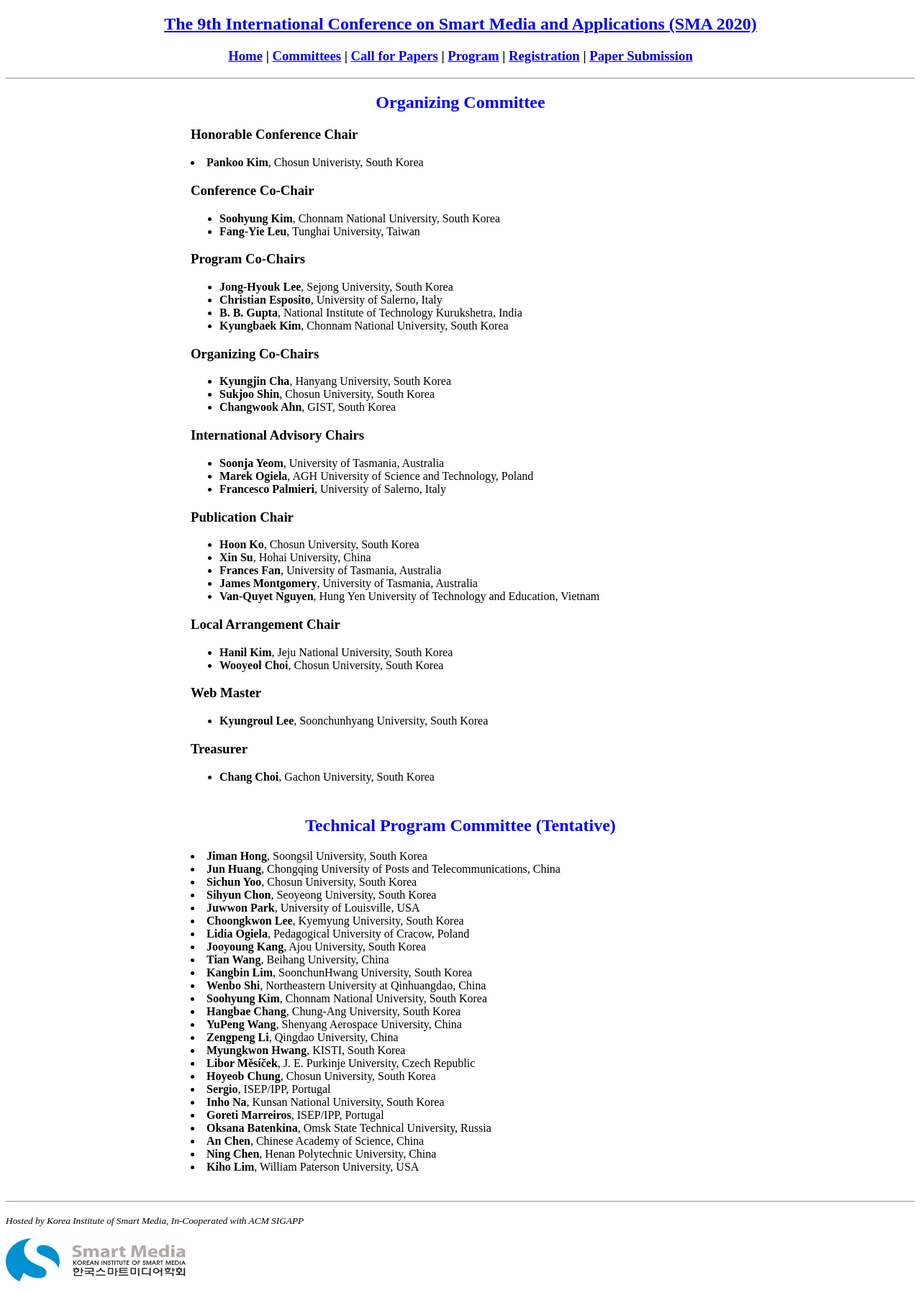
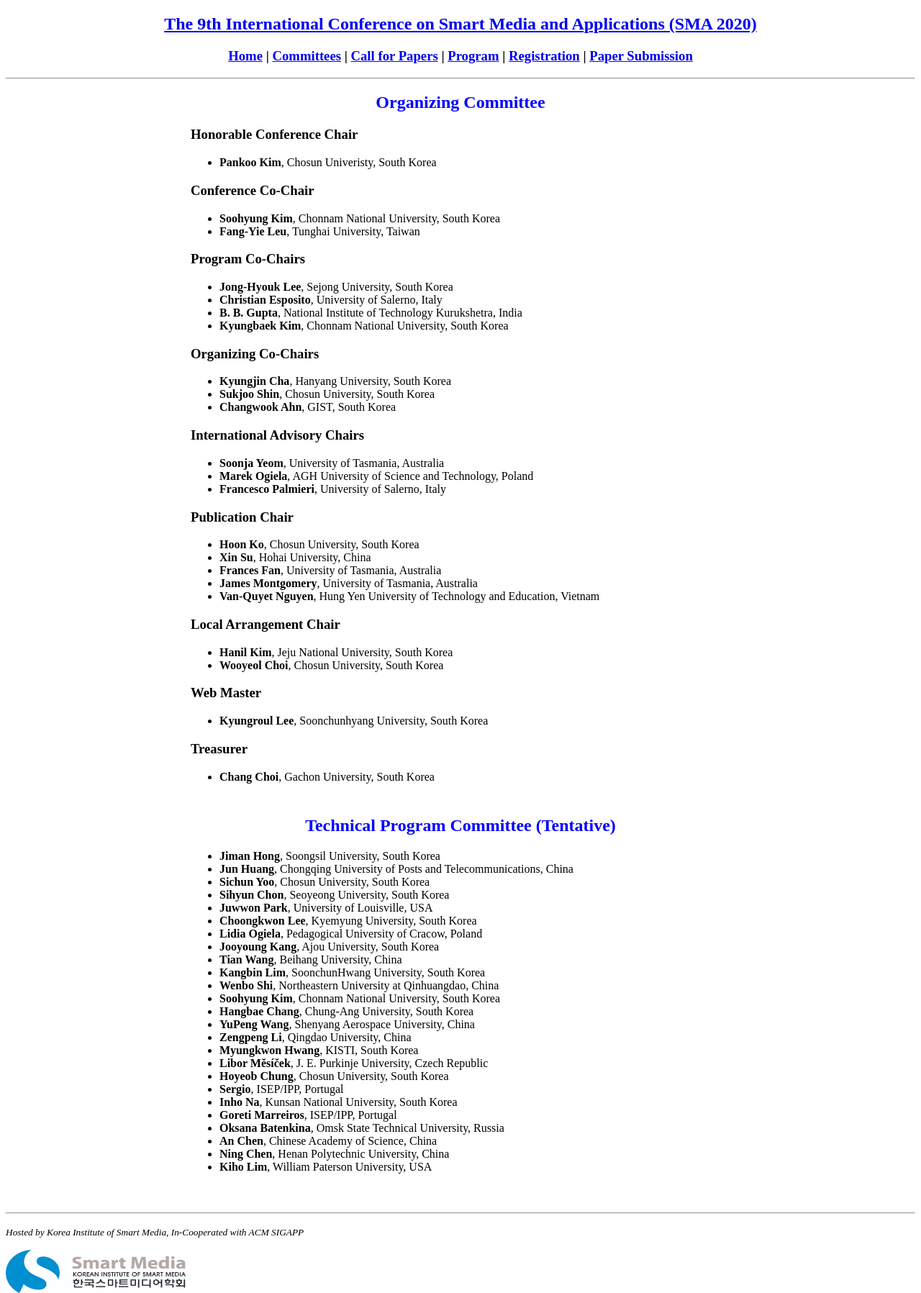
Before and after one commit to icea-conf/sma-2020.github.io, a Jekyll site: the page built from committee/index.html, in a window 1280 px wide. Shown: the whole page at 72% size. Built offline with Jekyll 4.4.1, drawn with Linux system fonts in a browser that asks for light colours.

Commit message:
Update index.html

```diff
--- a/committee/index.html
+++ b/committee/index.html
@@ -7,7 +7,9 @@ title: SMA 2020
 		<div>
 			<h2 style="color:#0000FF; text-align:center;">Organizing Committee</h2>
 				<h3>Honorable Conference Chair</h3>
+				<ul>
 					<li><b>Pankoo Kim</b>, Chosun Univeristy, South Korea</li>
+				</ul>
 
 				<h3>Conference Co-Chair</h3>
 				<ul>
@@ -66,6 +68,7 @@ title: SMA 2020
 
 		<div style="padding-top: 10px">
 			<h2 style="color:#0000FF; text-align:center;">Technical Program Committee (Tentative)</h2>
+			<ul>
 				<li><b>Jiman Hong</b>, Soongsil University, South Korea</li>
 				<li><b>Jun Huang</b>, Chongqing University of Posts and Telecommunications, China</li>
 				<li><b>Sichun Yoo</b>, Chosun University, South Korea</li>
@@ -91,6 +94,7 @@ title: SMA 2020
 				<li><b>An Chen</b>, Chinese Academy of Science, China</li>
 				<li><b>Ning Chen</b>, Henan Polytechnic University, China</li>
 				<li><b>Kiho Lim</b>, William Paterson University, USA</li>
+			</ul>
 		</div>
 	</div>
 </div>
```
